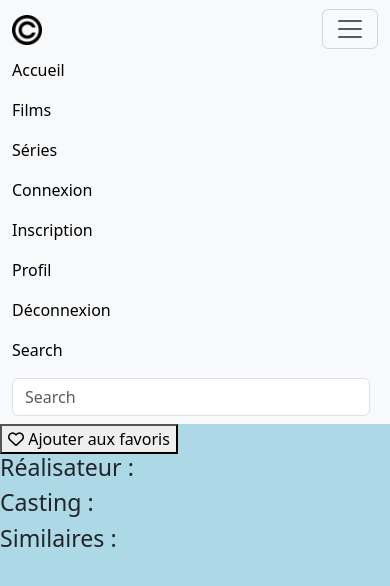
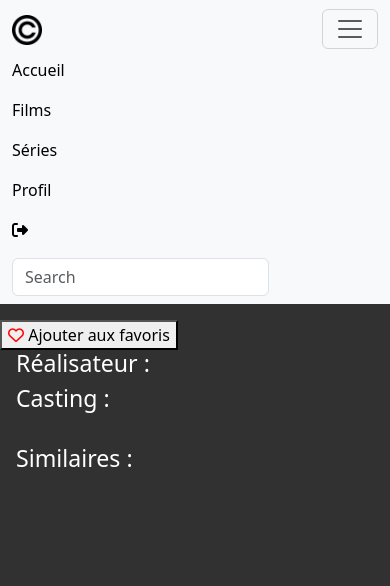
Before and after one commit to Charles-Caltagirone/cinetech, a PHP site: page /php/details.php?id=52 in a window 390 px wide, after a click that opens the changed part. Shown: the top 586 px of the page. Run offline with PHP 8.4, Linux system fonts and the light colour scheme; a user stored in the database is signed in; data comes from the database, SQL or seed files in the repository; both versions use the stored data as it was after the commit; data that the repository does not hold is empty; some libraries are stand-ins or nearby versions.

Commit message:
css terminé et responsive et bdd

```diff
--- a/css/style.css
+++ b/css/style.css
@@ -1,9 +1,120 @@
+* {
+  margin: 0;
+}
+body {
+    background-color: rgb(49, 49, 49) !important;
+    color: white !important;
+}
+nav{
+    width: 100% !important;
+}
+/* #container{
+    height: 40vh !important;
+} */
+.fullCast{
+    width: 90%;
+    margin: 0 1em 0 1em;
+}
+#similarDiv{
+    margin-top: 1em;
+}
+#filmsIndex, #seriesIndex{
+    margin-top: 3em;
+}
 .details {
-    /* overflow-x: scroll;
+  /* overflow-x: scroll;
     overflow-y: hidden; */
-    overflow: auto !important;
-    /* scrollbar-width: 70%; */
+  overflow: auto !important;
+  /* scrollbar-width: 70%; */
+  margin-top: 1em;
+  /* width: 90% !important; */
 }
+.details::-webkit-scrollbar {
+  width: 5px;
+  height: 10px;
+  background-color: #aaa; /* or add it to the track */
+  border-radius: 10px;
+}
+.details::-webkit-scrollbar-thumb {
+  background: red;
+  border-radius: 10px;
+}
+#resultMediaIndex {
+  display: flex;
+  flex-direction: column;
+  align-items: center;
+}
+.resultMedia img {
+  margin: 0.5em;
+  height: 25vh;
+  width: 15vh;
+  border-radius: 10px;
+}
+#categories-select {
+  background-color: #aaa;
+  color: red;
+  font-weight: bolder;
+  border-radius: 5px;
+  margin: 1em 1em;
+}
+#favorisIcon {
+  color: red;
+}
+#description {
+  margin-top: 1em;
+  margin-right: 10%;
+}
+.nav-link:hover {
+  background-color: lightblue !important;
+}
+.nav-link {
+  border-radius: 10px;
+}
+.form-control {
+  width: auto !important;
+}
+/* #submitConnexion {
+  display: flex;
+  flex-direction: column;
+  align-items: center;
+} */
+#formInscription {
+  width: auto !important;
+  margin: 2em;
+}
+#inputInscription {
+  display: flex;
+  justify-content: center;
+}
+#result{
+    margin-top: 3em;
+    background-color: #aaa;
+}
+#result a{
+    text-decoration: none;
+    color: whitesmoke;
+    border-radius: 5px;
+    padding: 5px;
+    /* margin-left: 5px; */
+}
+#result a:hover{
+background-color: lightcoral;}
+@media screen and (max-width: 700px) {
 body{
-    background-color: lightblue !important;
+    background-color: red;
 }
+#picture img{
+    margin: 1em !important;
+    width: 90% !important;
+}
+#description{
+    margin-left: 1em;
+}
+#container{
+    width: 100% !important;
+}
+.enteteDesc{
+    display: flex;
+    flex-direction: column;
+}
+}
--- a/js/details.js
+++ b/js/details.js
@@ -45,7 +45,7 @@ function fetchDetails() {
           ) {
             let img = document.createElement("img");
             img.src = imgUrl + data[element];
-            img.style = "width:300px";
+            img.style = "width:300px; margin:1em 2em 2em 1em; border-radius:10px";
             picture.append(img);
           } else {
             if (
@@ -106,7 +106,7 @@ function fetchCasting() {
           p.innerText = element.original_name;
           let img = document.createElement("img");
           img.src = imgUrl + element.profile_path;
-          img.style = "width:100px";
+          img.style = "width:100px; border-radius:5px; margin:5px";
           mediaURL.append(img, p);
           director.append(mediaURL);
         }
@@ -123,7 +123,7 @@ function fetchCasting() {
             p.innerText = element.original_name;
             let img = document.createElement("img");
             img.src = imgUrl + element.profile_path;
-            img.style = "width:100px";
+            img.style = "width:100px; border-radius:5px; margin:5px";
             mediaURL.append(img, p);
             casting.append(mediaURL);
           }
@@ -152,7 +152,7 @@ function fetchSimilar() {
         mediaURL.href = "./details.php?id=" + element.id + "&type=" + getType();
         h2Div.innerText = "Similaires :";
         img.src = imgUrl + element.poster_path;
-        img.style = "width:100px";
+        img.style = "width:100px; border-radius:5px; margin:5px";
         mediaURL.append(img);
         similar.append(mediaURL);
       });
--- a/js/films.js
+++ b/js/films.js
@@ -1,4 +1,5 @@
 let select = document.getElementById("categories-select");
+// let listCatDiv = document.getElementById("listCat");
 
 fetch(apiUrl + "genre/movie/list?api_key=" + apiKey + "&language=fr-FR")
   .then((response) => response.json())
@@ -33,8 +34,8 @@ function fetchGenres(type, div) {
             let p = document.createElement("p");
             let img = document.createElement("img");
             let mediaURL = document.createElement("a");
+            mediaURL.setAttribute("class", "resultMedia")
 
-            img.style = "height : 30vh";
             img.src =
               "https://image.tmdb.org/t/p/original" + element.poster_path;
             mediaURL.href =
--- a/js/script.js
+++ b/js/script.js
@@ -8,11 +8,13 @@ function fetchMoviesAndSeries(type, div) {
         let DivMoviesOrSeries = document.getElementById(div);
         let imgMovies = document.createElement("img");
         let divItem = document.createElement("div");
+        divItem.setAttribute("class", "resultMedia")
+        divItem.setAttribute("id", "resultMediaIndex")
         let divCaption = document.createElement("div");
         let titleMovie = document.createElement("h5");
         let mediaURL = document.createElement("a");
 
-        imgMovies.style = "height : 30vh";
+        // titleMovie.style("class", "resultMedia")
         imgMovies.src = imgUrl + element.poster_path;
         // imgMovies.className = "d-block w-100";
         if (type == "movie") {
--- a/php/details.php
+++ b/php/details.php
@@ -38,6 +38,7 @@ ob_start('ob_gzhandler');
                     </form>
                 </div>
             </div>
+            <div class="fullCast">
                 <div class="directorDiv detailsMedia" id="directorDiv">
                     <h3>
                         Réalisateur :
@@ -49,13 +50,14 @@ ob_start('ob_gzhandler');
                     <h3>
                         Casting :
                     </h3>
-                <div class="d-flex w-75 details overflow-auto" id="casting"></div>
+                    <div class="d-flex details overflow-auto" id="casting"></div>
                 </div>
                 <div class="similarDIV detailsMedia" id="similarDiv">
                     <h3>
                         Similaires :
                     </h3>
-                <div class="d-flex w-75 details overflow-auto" id="similar"></div>
+                    <div class="d-flex details overflow-auto" id="similar"></div>
+                </div>
             </div>
         </div>
     </main>
--- a/php/films.php
+++ b/php/films.php
@@ -1,3 +1,6 @@
+<?php
+require "./bdd.php";
+?>
 <!DOCTYPE html>
 <html lang="en">
 
@@ -6,9 +9,11 @@
     <meta http-equiv="X-UA-Compatible" content="IE=edge">
     <meta name="viewport" content="width=device-width, initial-scale=1.0">
     <title>Films</title>
+    <link rel="stylesheet" href="../css/style.css">
     <link href="https://cdn.jsdelivr.net/npm/bootstrap@5.3.0-alpha3/dist/css/bootstrap.min.css" rel="stylesheet" integrity="sha384-KK94CHFLLe+nY2dmCWGMq91rCGa5gtU4mk92HdvYe+M/SXH301p5ILy+dN9+nJOZ" crossorigin="anonymous">
     <script src="https://cdn.jsdelivr.net/npm/bootstrap@5.3.0-alpha3/dist/js/bootstrap.bundle.min.js" integrity="sha384-ENjdO4Dr2bkBIFxQpeoTz1HIcje39Wm4jDKdf19U8gI4ddQ3GYNS7NTKfAdVQSZe" crossorigin="anonymous"></script>
     <script src="https://ajax.googleapis.com/ajax/libs/jquery/3.6.4/jquery.min.js"></script>
+    <script src="https://kit.fontawesome.com/9a09d189de.js" crossorigin="anonymous"></script>
 </head>
 
 <body>
@@ -21,6 +26,7 @@
         <select name="categories" id="categories-select" value="categories">
         <option value="">Catégorie</option>
         </select>
+        <!-- <div id="listCat"></div> -->
         <div id="films"></div>
     </main>
 
--- a/php/header-others.php
+++ b/php/header-others.php
@@ -15,21 +15,27 @@
                 <li class="nav-item">
                     <a class="nav-link active" aria-current="page" href="./series.php">Séries</a>
                 </li>
+                <?php
+                if (!isset($_SESSION['id'])) {
+                ?>
                     <li class="nav-item">
                         <a class="nav-link active" aria-current="page" href="./connexion.php">Connexion</a>
                     </li>
                     <li class="nav-item">
                         <a class="nav-link active" aria-current="page" href="./inscription.php">Inscription</a>
                     </li>
+                <?php
+                } else {
+                ?>
                     <li class="nav-item">
                         <a class="nav-link active" aria-current="page" href="./profil.php">Profil</a>
                     </li>
                     <li class="nav-item">
-                    <a class="nav-link active" aria-current="page" href="./deco.php">Déconnexion</a>
+                        <a class="nav-link active" aria-current="page" href="./deco.php"><i class="fa-solid fa-right-from-bracket" style="color: #000000;"></i></a>
                     </li>
-                <li class="nav-item">
-                    <a class="nav-link active" aria-current="page" href="./search.php">Search</a>
-                </li>
+                <?php
+                }
+                ?>
             </ul>
             <form class="d-flex">
                 <input class="form-control me-2" id="searchBar" type="search" placeholder="Search" aria-label="Search" autocomplete="off">
--- a/php/profil.php
+++ b/php/profil.php
@@ -2,6 +2,10 @@
 require "./bdd.php";
 $idUser = $_SESSION['id'];
 $login = $_SESSION['login'];
+
+if (!isset($_SESSION['id'])) {
+    header("Location:../index.php");
+}
 
 // $recupUser = $bdd->prepare("SELECT * FROM favoris WHERE id_utilisateur = ?");
 // $recupUser->execute([$idUser]);
@@ -23,6 +27,7 @@ $login = $_SESSION['login'];
     <link href="https://cdn.jsdelivr.net/npm/bootstrap@5.3.0-alpha3/dist/css/bootstrap.min.css" rel="stylesheet" integrity="sha384-KK94CHFLLe+nY2dmCWGMq91rCGa5gtU4mk92HdvYe+M/SXH301p5ILy+dN9+nJOZ" crossorigin="anonymous">
     <script src="https://cdn.jsdelivr.net/npm/bootstrap@5.3.0-alpha3/dist/js/bootstrap.bundle.min.js" integrity="sha384-ENjdO4Dr2bkBIFxQpeoTz1HIcje39Wm4jDKdf19U8gI4ddQ3GYNS7NTKfAdVQSZe" crossorigin="anonymous"></script>
     <script src="https://ajax.googleapis.com/ajax/libs/jquery/3.6.4/jquery.min.js"></script>
+    <script src="https://kit.fontawesome.com/9a09d189de.js" crossorigin="anonymous"></script>
 </head>
 
 <body>
--- a/php/series.php
+++ b/php/series.php
@@ -1,3 +1,6 @@
+<?php
+require "./bdd.php";
+?>
 <!DOCTYPE html>
 <html lang="en">
 
@@ -6,9 +9,11 @@
     <meta http-equiv="X-UA-Compatible" content="IE=edge">
     <meta name="viewport" content="width=device-width, initial-scale=1.0">
     <title>Films</title>
+    <link rel="stylesheet" href="../css/style.css">
     <link href="https://cdn.jsdelivr.net/npm/bootstrap@5.3.0-alpha3/dist/css/bootstrap.min.css" rel="stylesheet" integrity="sha384-KK94CHFLLe+nY2dmCWGMq91rCGa5gtU4mk92HdvYe+M/SXH301p5ILy+dN9+nJOZ" crossorigin="anonymous">
     <script src="https://cdn.jsdelivr.net/npm/bootstrap@5.3.0-alpha3/dist/js/bootstrap.bundle.min.js" integrity="sha384-ENjdO4Dr2bkBIFxQpeoTz1HIcje39Wm4jDKdf19U8gI4ddQ3GYNS7NTKfAdVQSZe" crossorigin="anonymous"></script>
     <script src="https://ajax.googleapis.com/ajax/libs/jquery/3.6.4/jquery.min.js"></script>
+    <script src="https://kit.fontawesome.com/9a09d189de.js" crossorigin="anonymous"></script>
 </head>
 
 <body>
```
Also changed, not shown: index.php (+9 -3 lines), php/cinetech.sql (added, +87 -0 lines), php/connexion.php (+48 -11 lines), php/header-index.php (+10 -4 lines), php/inscription.php (+9 -7 lines), php/search.php (deleted, +0 -28 lines). Lines whose indentation alone changed are shown as unchanged.
